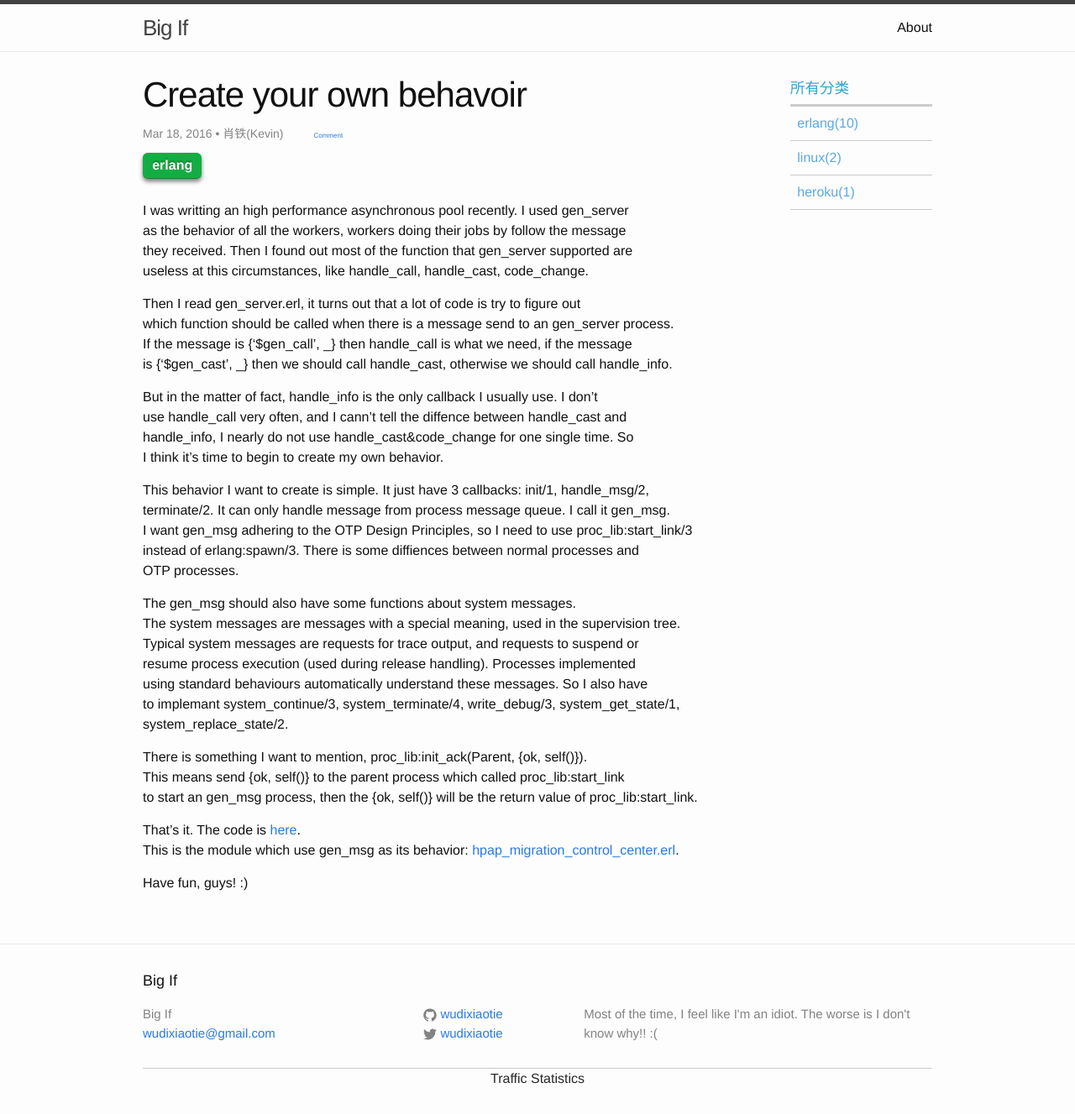
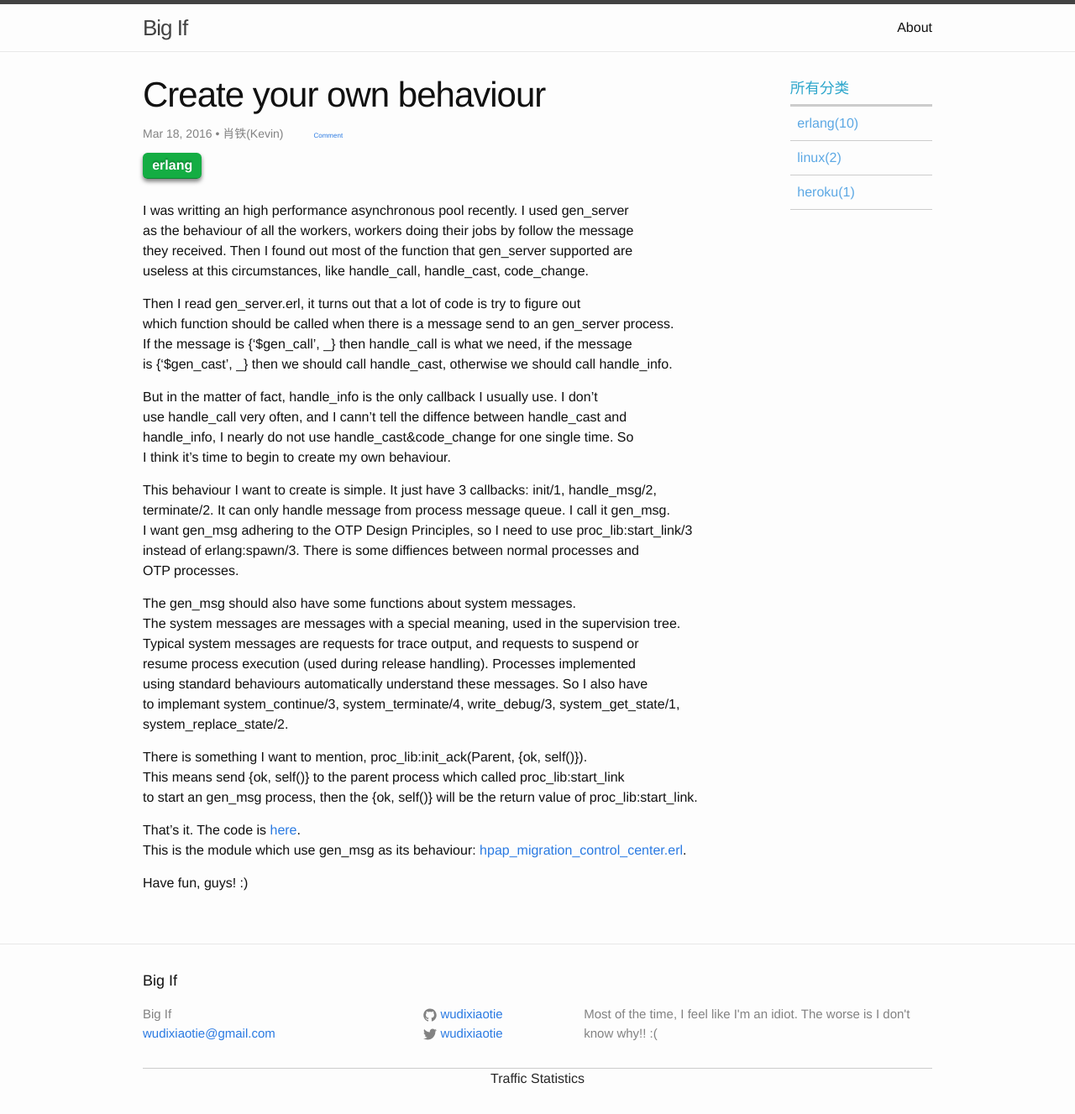
Before and after one commit to wudixiaotie/wudixiaotie.github.io, a Jekyll site: the page built from _posts/2016-03-18-create-your-own-behaviour.md, in a window 1280 px wide. Shown: the whole page at 84% size. Built offline with Jekyll 4.4.1, drawn with Linux system fonts in a browser that asks for light colours; comment, search, counter and statistics services are not loaded.

Commit message:
new post

```diff
--- a/_posts/2016-03-18-create-your-own-behavior.md
+++ b/_posts/2016-03-18-create-your-own-behaviour.md
@@ -1,12 +1,12 @@
 ---
 layout: post
-title:  "Create your own behavoir"
+title:  "Create your own behaviour"
 author: "肖铁(Kevin)"
 categories: erlang
 ---
 
 I was writting an high performance asynchronous pool recently. I used gen_server
-as the behavior of all the workers, workers doing their jobs by follow the message
+as the behaviour of all the workers, workers doing their jobs by follow the message
 they received. Then I found out most of the function that gen_server supported are
 useless at this circumstances, like handle_call, handle_cast, code_change.
 
@@ -20,10 +20,10 @@ is {'$gen_cast', _} then we should call handle_cast, otherwise we should call ha
 But in the matter of fact, handle_info is the only callback I usually use. I don't
 use handle_call very often, and I cann't tell the diffence between handle_cast and
 handle_info, I nearly do not use handle_cast&code_change for one single time. So
-I think it's time to begin to create my own behavior.
+I think it's time to begin to create my own behaviour.
 
 
-This behavior I want to create is simple. It just have 3 callbacks: init/1, handle_msg/2,
+This behaviour I want to create is simple. It just have 3 callbacks: init/1, handle_msg/2,
 terminate/2. It can only handle message from process message queue. I call it gen_msg.
 I want gen_msg adhering to the OTP Design Principles, so I need to use proc_lib:start_link/3
 instead of erlang:spawn/3. There is some diffiences between normal processes and
@@ -45,7 +45,7 @@ to start an gen_msg process, then the {ok, self()} will be the return value of p
 
 
 That's it. The code is [here](https://github.com/wudixiaotie/hpap/blob/master/src/hpap/gen_msg.erl).
-This is the module which use gen_msg as its behavior: [hpap_migration_control_center.erl](https://github.com/wudixiaotie/hpap/blob/master/src/hpap/hpap_migration_control_center.erl).
+This is the module which use gen_msg as its behaviour: [hpap_migration_control_center.erl](https://github.com/wudixiaotie/hpap/blob/master/src/hpap/hpap_migration_control_center.erl).
 
 
 Have fun, guys! :)
```
